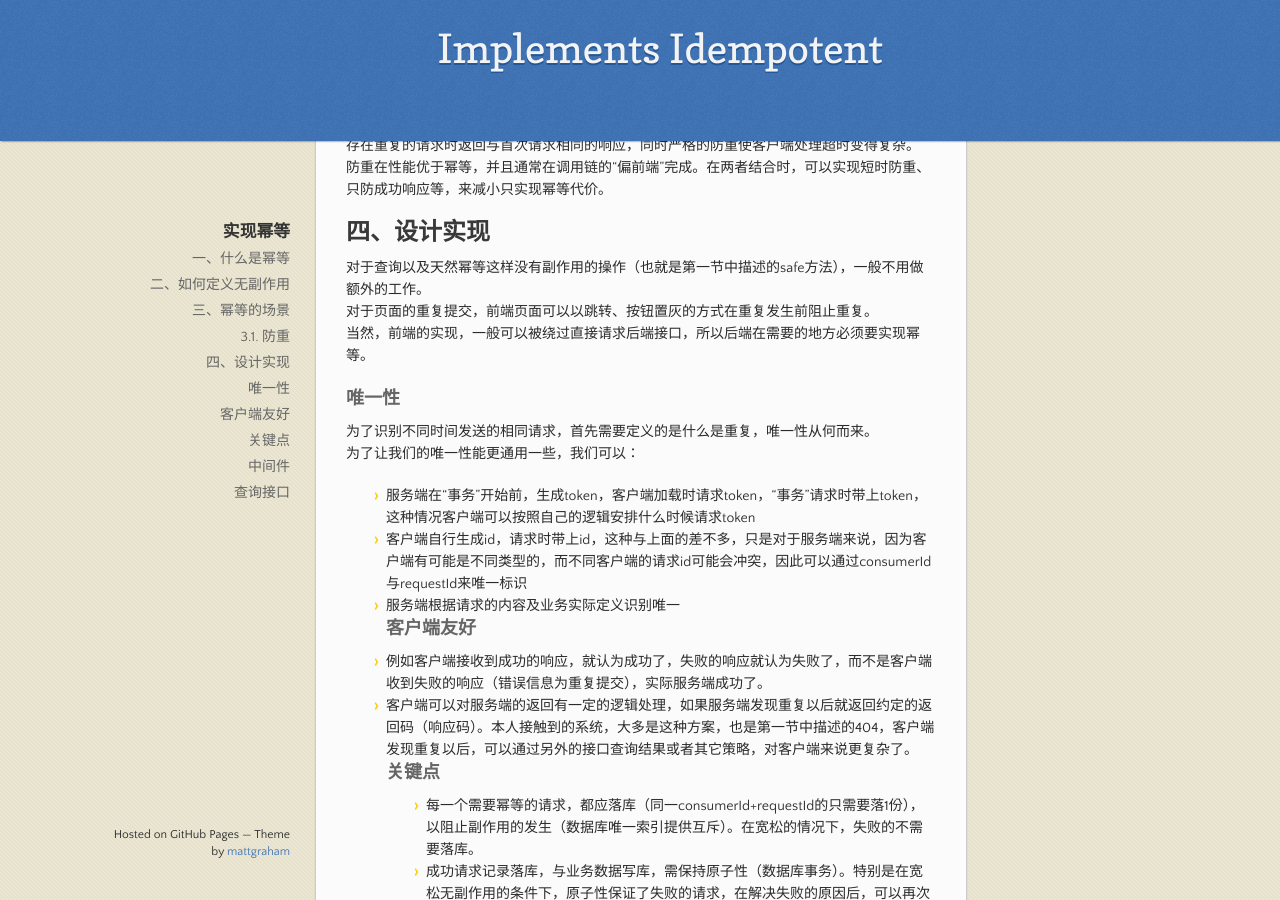
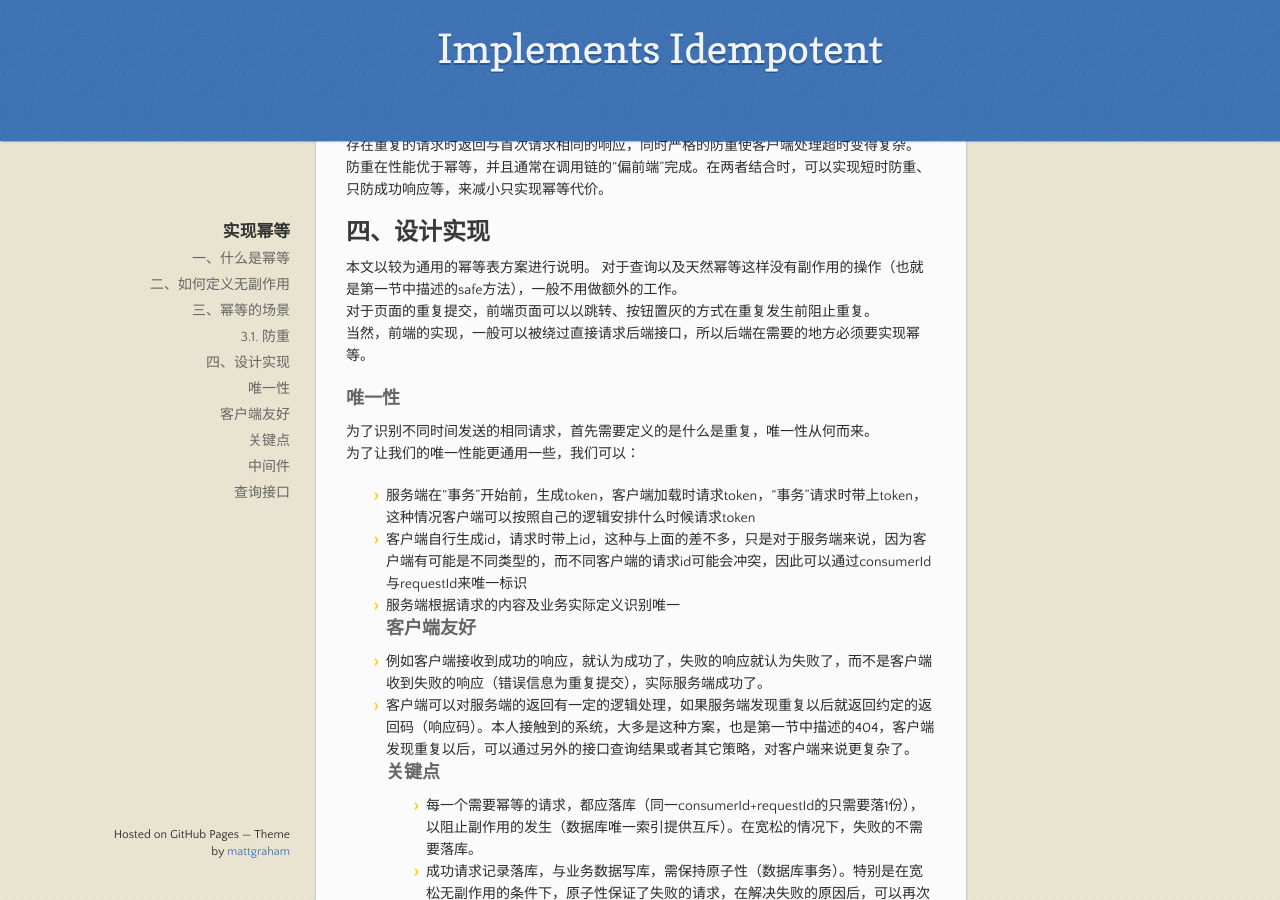
Before and after one commit to lvv9/lvv9.github.io, a Jekyll site: the page built from _posts/2021-12-19-implements-idempotent.md, in a window 1280 px wide and 900 px high, scrolled down 612 px. Built offline with Jekyll 4.4.1, drawn with Linux system fonts in a browser that asks for light colours; our own code applies the rules of GitHub Pages for plain Markdown files; comment, search, counter and statistics services are not loaded; the repository's description, which GitHub fills in, is left out.

Commit message:
更新 2021-12-19-implements-idempotent.md

```diff
--- a/_posts/2021-12-19-implements-idempotent.md
+++ b/_posts/2021-12-19-implements-idempotent.md
@@ -20,6 +20,7 @@
 幂等可能会要求存在重复的请求时返回与首次请求相同的响应，同时严格的防重使客户端处理超时变得复杂。
 防重在性能优于幂等，并且通常在调用链的“偏前端”完成。在两者结合时，可以实现短时防重、只防成功响应等，来减小只实现幂等代价。
 ## 四、设计实现
+本文以较为通用的幂等表方案进行说明。
 对于查询以及天然幂等这样没有副作用的操作（也就是第一节中描述的safe方法），一般不用做额外的工作。<br/>
 对于页面的重复提交，前端页面可以以跳转、按钮置灰的方式在重复发生前阻止重复。<br/>
 当然，前端的实现，一般可以被绕过直接请求后端接口，所以后端在需要的地方必须要实现幂等。
```
